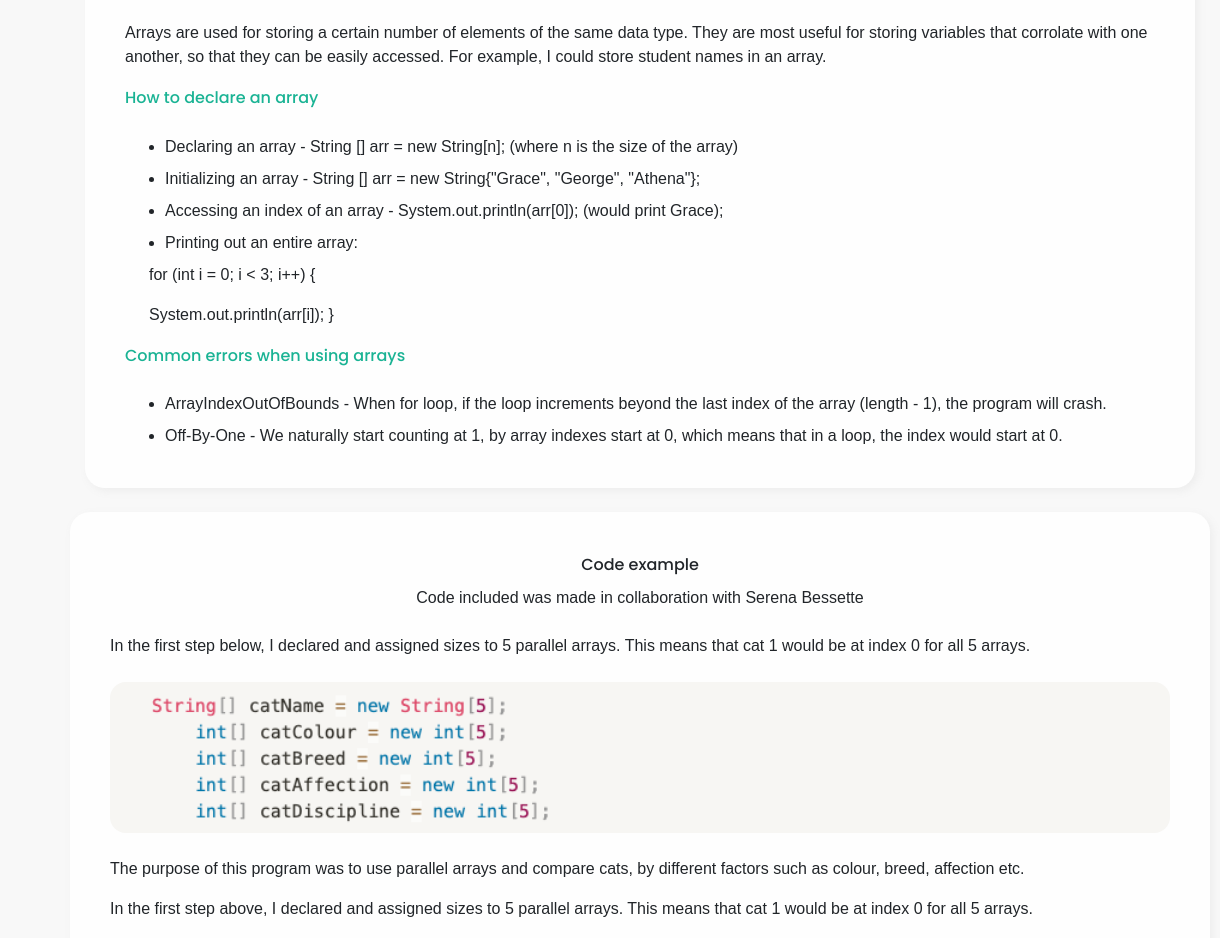
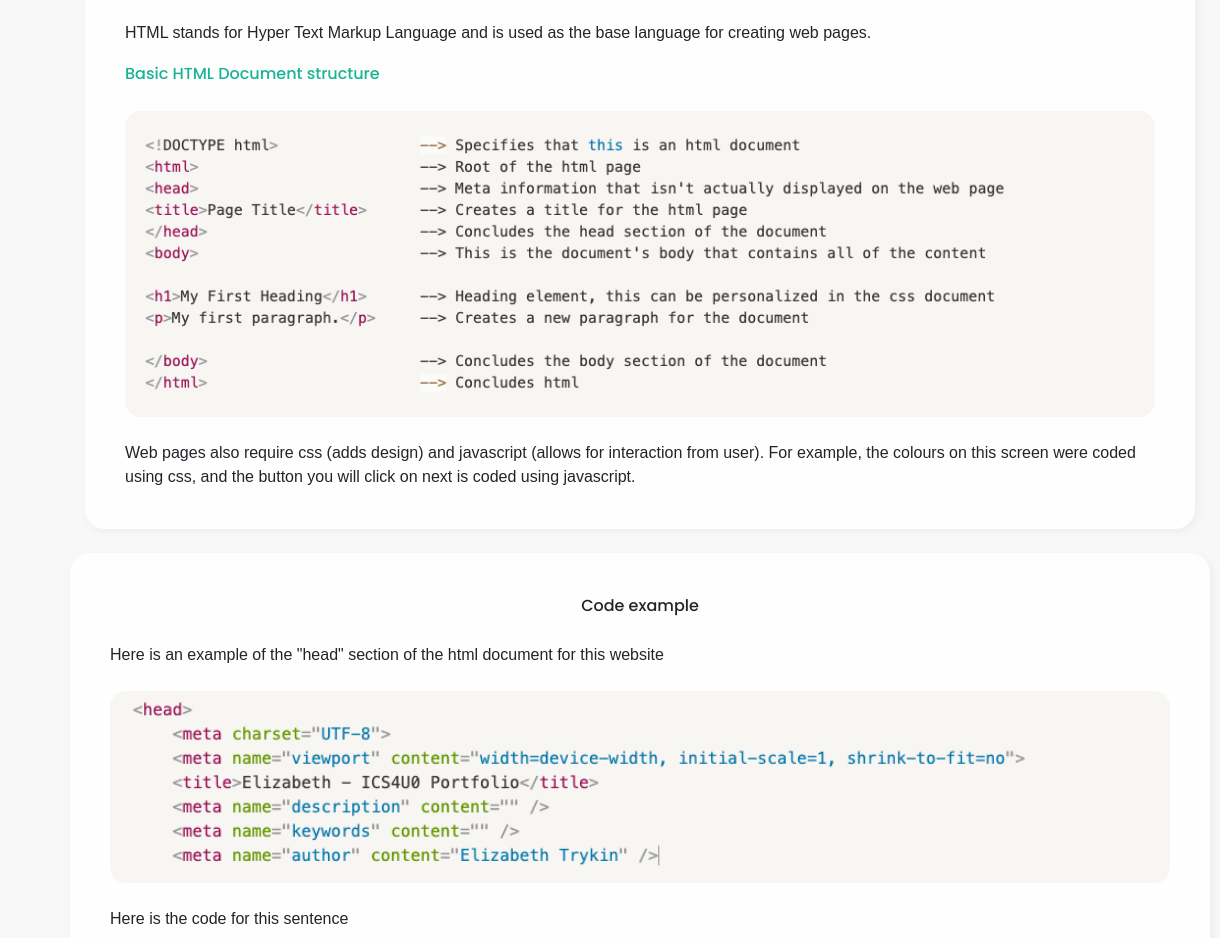
Before and after one commit to elizabethtrykin/ICS4U0-Portfolio, a plain HTML site: page webDesign.html in a window 1280 px wide. Shown: the part 314-1252 px from the top of the page, 0-1220 px from the left. Drawn offline with Linux system fonts and the light colour scheme; some packages are replaced by stand-ins of ours; files whose address does not match are found by name; a web font is replaced by a local one.

Commit message:
Update webDesign.html

```diff
--- a/webDesign.html
+++ b/webDesign.html
@@ -87,7 +87,7 @@
                         <li class="breadcrumb-item">
                             <a href="portfolio.html">Portfolio</a>
                         </li>
-                        <li class="breadcrumb-item">Arrays</li>
+                        <li class="breadcrumb-item">Web Design</li>
                     </ul>
                 </div>
             </div>
@@ -100,7 +100,7 @@
             <div class="row portfolio-single">
                 <div class="col-lg-12 mx-auto">
                     <div class="text-left">
-                        <h1 class="mb-4 h4">Arrays</h1>
+                        <h1 class="mb-4 h4">Web Design</h1>
                     </div>
                     <div class="entry-content box-border mt-4 col-lg-12 p-3 ml-10">
                         <div class="text-center">
@@ -109,55 +109,21 @@
                             </div>
                         </div>
                         <div class="text-left mt-4 mb-4 mr-4 ml-4">
-                            <p>Arrays are used for storing a certain number of elements of the same data type.
-                                They are most useful for storing variables that corrolate with one another, so
-                                that they can be easily accessed. For example, I could store student names in an
-                                array.
+                            <p>HTML stands for Hyper Text Markup Language and is used as the base language for creating
+                                web pages.
                             </p>
                             <div>
-                                <h6 class="base-color mb-0">How to declare an array</h6>
+                                <h6 class="base-color mb-0">Basic HTML Document structure</h6>
                             </div>
-                            <ul class="mt-4 checkmark-list mb-0">
-                                <li class="mb-2">
-                                    <span>Declaring an array - String [] arr = new String[n]; (where n is the
-                                        size of
-                                        the
-                                        array)</span>
-                                </li>
-                                <li class="mb-2">
-                                    <span>Initializing an array - String [] arr = new String{"Grace", "George",
-                                        "Athena"};</span>
-                                </li>
-                                <li class="mb-2">
-                                    <span>Accessing an index of an array - System.out.println(arr[0]); (would
-                                        print
-                                        Grace);</span>
-                                </li>
-                                <li class="mb-2">
-                                    <span>Printing out an entire array:</span>
-                                </li>
-                            </ul>
-                            <div class="ml-4 mb-0">
-                                <p>for (int i = 0; i &lt 3; i++) {</p>
+                            <div class="mt-4 mb-4">
+                                <div class="portfolio-single-item image-border">
+                                    <img src="assets/img/webDesign-01.png" class="d-block" alt="...">
+                                </div>
                             </div>
-                            <div class="ml-4 mt-0">
-                                <p>System.out.println(arr[i]); }</p>
-                            </div>
-                            <div>
-                                <h6 class="base-color mb-0">Common errors when using arrays</h6>
-                            </div>
-                            <ul class="mt-4 checkmark-list mb-0">
-                                <!-- Item-01 -->
-                                <li class="mb-2">
-                                    <span>ArrayIndexOutOfBounds - When for loop, if the loop increments beyond the last
-                                        index of the array (length - 1), the program will crash.</span>
-                                </li>
-                                <!-- Item-02 -->
-                                <li class="mb-2">
-                                    <span>Off-By-One - We naturally start counting at 1, by array indexes start at 0,
-                                        which means that in a loop, the index would start at 0.</span>
-                                </li>
-                            </ul>
+                            <p>Web pages also require css (adds design) and javascript (allows for interaction from
+                                user). For example, the colours on this screen were coded using css, and the button you
+                                will click on next is coded using javascript.
+                            </p>
                         </div>
                     </div>
                 </div>
@@ -165,31 +131,21 @@
                     <div class="text-center mt-4">
                         <div>
                             <h6>Code example</h6>
-                            <p>Code included was made in collaboration with Serena Bessette</p>
                         </div>
                     </div>
                     <div class="text-left mt-4 mb-4 mr-4 ml-4">
-                        <p>In the first step below, I declared and assigned sizes to 5 parallel arrays. This
-                            means that cat 1 would be at index 0 for all 5 arrays.</p>
+                        <p>Here is an example of the "head" section of the html document for this website</p>
                         <div class="mt-4 mb-4">
                             <div class="portfolio-single-item image-border">
-                                <img src="assets/img/Arrays-image1.jpg" class="d-block" alt="...">
+                                <img src="assets/img/webDesign-02.png" class="d-block" alt="...">
                             </div>
                         </div>
-                        <p>The purpose of this program was to use parallel arrays and compare cats, by different
-                            factors such as colour, breed, affection etc.</p>
-                        <p>In the first step above, I declared and assigned sizes to 5 parallel arrays. This means
-                            that
-                            cat 1 would be at index 0 for all 5 arrays.</p>
+                        <p>Here is the code for this sentence</p>
                         <div class="mt-4 mb-4">
                             <div class="portfolio-single-item image-border">
-                                <img src="assets/img/Arrays-image2.jpg" class="d-block" alt="...">
+                                <img src="assets/img/webDesign-03.png" class="d-block" alt="...">
                             </div>
                         </div>
-                        <p>The intention behind the display best method was for the program to look through and
-                            compare all 5 cats, to find the one with the highest score. I created a maxScore
-                            variable and a currentScore variable, and the if statement would change maxScore to
-                            equal currentScore if it's value was larger.</p>
                     </div>
                 </div>
             </div>
```
